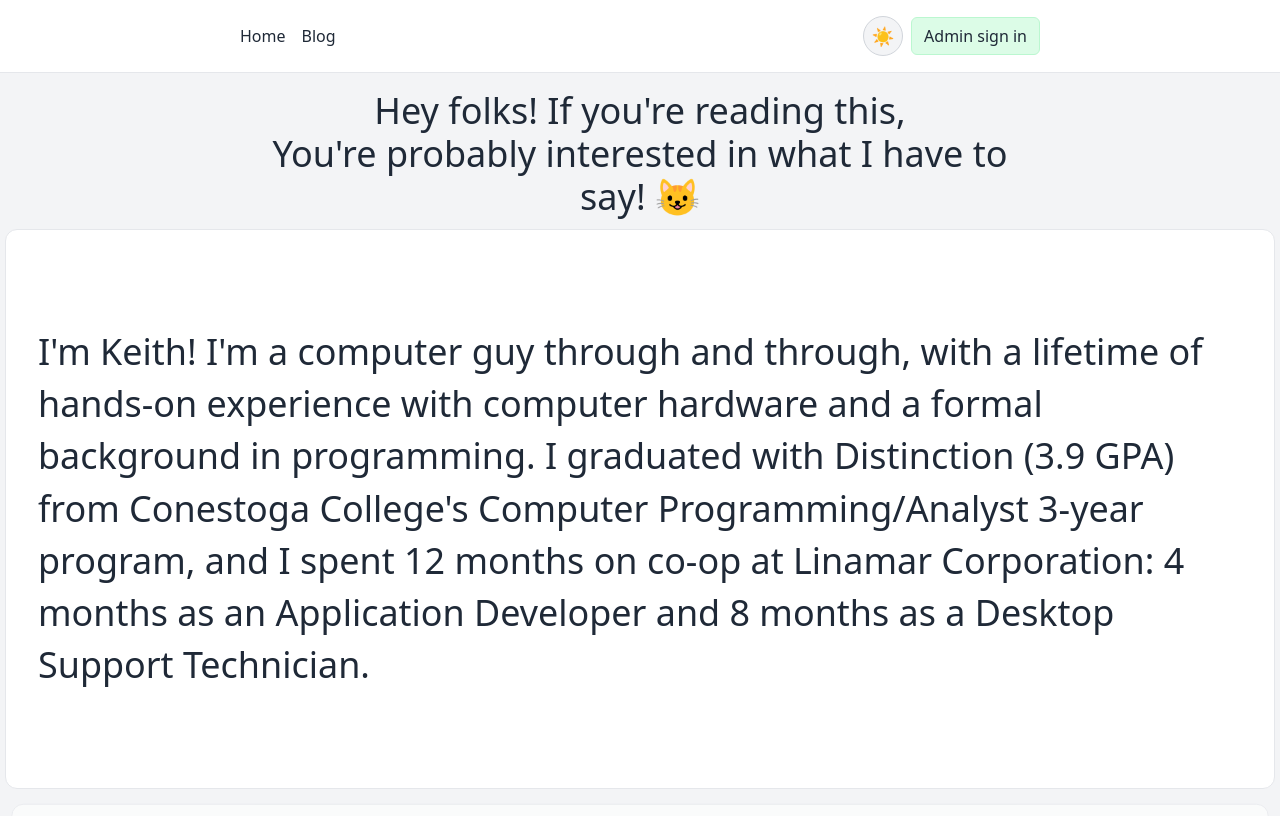
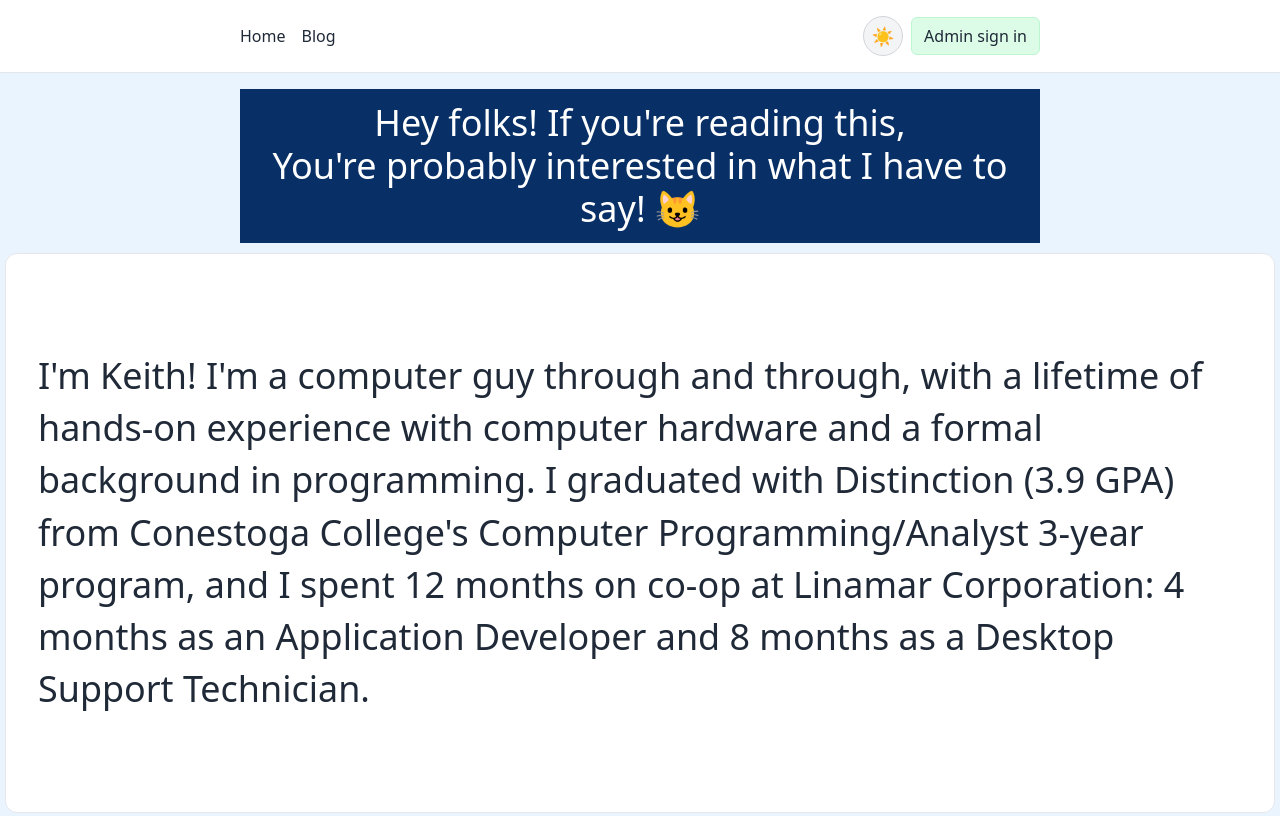
Before and after one commit to keithrsialana/ks-blogsite, a React (Vite) app: page / in a window 1280 px wide. Shown: the top 816 px of the page. Built offline with nearby package versions, Linux system fonts and the light colour scheme; no server answers.

Commit message:
added comment headers

```diff
--- a/src/App.css
+++ b/src/App.css
@@ -733,6 +733,10 @@ html.home-scroll-page {
   overflow-wrap: anywhere;
 }
 
+.post-update-marker {
+  color: var(--error-text);
+}
+
 .post-content a {
   color: var(--link-color);
   text-decoration: underline;
--- a/src/components/PostList.jsx
+++ b/src/components/PostList.jsx
@@ -5,6 +5,7 @@ import {
 } from "../controllers/supabaseController";
 
 const URL_PATTERN = /(https?:\/\/[^\s<>"']+|www\.[^\s<>"']+)/gi;
+const UPDATE_PATTERN = /(UPDATE:)/g;
 const POST_DATE_FORMAT = {
   year: "numeric",
   month: "long",
@@ -13,7 +14,12 @@ const POST_DATE_FORMAT = {
   minute: "2-digit",
 };
 
-function renderLinkedContent(content) {
+// Name: renderLinks
+// Parameters:
+//     content - Post content whose URLs should become links.
+// Description: Converts URLs in post content into safe external links.
+// Author: Keith Sialana
+function renderLinks(content) {
   return content.split(URL_PATTERN).map((part, index) => {
     if (index % 2 === 0) return part;
 
@@ -36,6 +42,28 @@ function renderLinkedContent(content) {
   });
 }
 
+// Name: renderPostContent
+// Parameters:
+//     content - Post content to render with links and highlighted update markers.
+// Description: Highlights UPDATE markers and renders links in post content.
+// Author: Keith Sialana
+function renderPostContent(content) {
+  return content.split(UPDATE_PATTERN).map((part, index) =>
+    part === "UPDATE:" ? (
+      <span className="post-update-marker" key={index}>
+        {part}
+      </span>
+    ) : (
+      <Fragment key={index}>{renderLinks(part)}</Fragment>
+    )
+  );
+}
+
+// Name: PostImageCarousel
+// Parameters:
+//     images - Images to display in the carousel.
+// Description: Displays post images with previous and next carousel controls.
+// Author: Keith Sialana
 function PostImageCarousel({ images }) {
   const [activeIndex, setActiveIndex] = useState(0);
 
@@ -44,10 +72,20 @@ function PostImageCarousel({ images }) {
   const image = images[activeIndex];
   const imageUrl = getPostImageUrl(image.path);
 
+  // Name: showPrevious
+  // Parameters:
+  //     None - This function takes no parameters.
+  // Description: Selects the previous image in the carousel, wrapping at the beginning.
+  // Author: Keith Sialana
   function showPrevious() {
     setActiveIndex((index) => (index - 1 + images.length) % images.length);
   }
 
+  // Name: showNext
+  // Parameters:
+  //     None - This function takes no parameters.
+  // Description: Selects the next image in the carousel, wrapping at the end.
+  // Author: Keith Sialana
   function showNext() {
     setActiveIndex((index) => (index + 1) % images.length);
   }
@@ -72,6 +110,18 @@ function PostImageCarousel({ images }) {
   );
 }
 
+// Name: PostList
+// Parameters:
+//     limit - Maximum posts per page, or null for all.
+//     tag - Tag name to filter by.
+//     page - Current page number.
+//     onPageChange - Updates the current page.
+//     isAdmin - Whether to include hidden posts and admin actions.
+//     refreshKey - Triggers a post reload when changed.
+//     onEdit - Opens a post in the editor.
+//     onDelete - Deletes a post.
+// Description: Fetches and renders paginated posts, tags, and admin actions.
+// Author: Keith Sialana
 export default function PostList({
   limit = 10,
   tag = "",
@@ -90,6 +140,11 @@ export default function PostList({
   useEffect(() => {
     let cancelled = false;
 
+    // Name: loadPosts
+    // Parameters:
+    //     None - This function takes no parameters.
+    // Description: Fetches the current post page and records loading or error state.
+    // Author: Keith Sialana
     async function loadPosts() {
       setLoading(true);
       setError("");
@@ -159,7 +214,7 @@ export default function PostList({
                 )}
             </div>
             {isAdmin && p.hidden && <p>Hidden from visitors</p>}
-            <p className="post-content">{renderLinkedContent(p.content)}</p>
+            <p className="post-content">{renderPostContent(p.content)}</p>
             <PostImageCarousel images={p.photo_item ?? []} />
             {isAdmin && (
               <div className="post-actions">
--- a/src/components/SiteFooter.jsx
+++ b/src/components/SiteFooter.jsx
@@ -1,3 +1,8 @@
+// Name: SiteFooter
+// Parameters:
+//     None - This component takes no parameters.
+// Description: Renders the site copyright footer.
+// Author: Keith Sialana
 export default function SiteFooter() {
   return (
     <footer className="site-footer">
--- a/src/index.css
+++ b/src/index.css
@@ -2,7 +2,7 @@
 
 :root {
   color-scheme: light;
-  --page-bg: #f3f4f6;
+  --page-bg: #eaf4ff;
   --text-color: #1f2937;
   --surface: #fff;
   --surface-muted: #f3f4f6;
@@ -37,7 +37,7 @@
 
 :root[data-theme="dark"] {
   color-scheme: dark;
-  --page-bg: #111827;
+  --page-bg: #0b1727;
   --text-color: #e5e7eb;
   --surface: #1f2937;
   --surface-muted: #374151;
@@ -106,6 +106,10 @@ img {
 }
 
 h1 {
+  margin-bottom: 10px;
+  padding: 0.75rem 1rem;
+  color: #fff;
+  background-color: #083066;
   font-size: clamp(1.65rem, 5vw, 2.25rem);
   line-height: 1.2;
   text-align: center;
--- a/src/pages/Home.jsx
+++ b/src/pages/Home.jsx
@@ -1,5 +1,10 @@
 import { useEffect, useRef, useState } from "react";
 
+// Name: Home
+// Parameters:
+//     None - This component takes no parameters.
+// Description: Renders the home page sections and tracks the active section in view.
+// Author: Keith Sialana
 export default function Home() {
   const homeRef = useRef(null);
   const [activeSection, setActiveSection] = useState(0);
```
Also changed, not shown: src/App.jsx (+20 -0 lines), src/components/PostEditor.jsx (+15 -0 lines), src/components/SiteNavigation.jsx (+22 -0 lines), src/controllers/supabaseController.js (+89 -0 lines), src/pages/Blog.jsx (+35 -0 lines).
